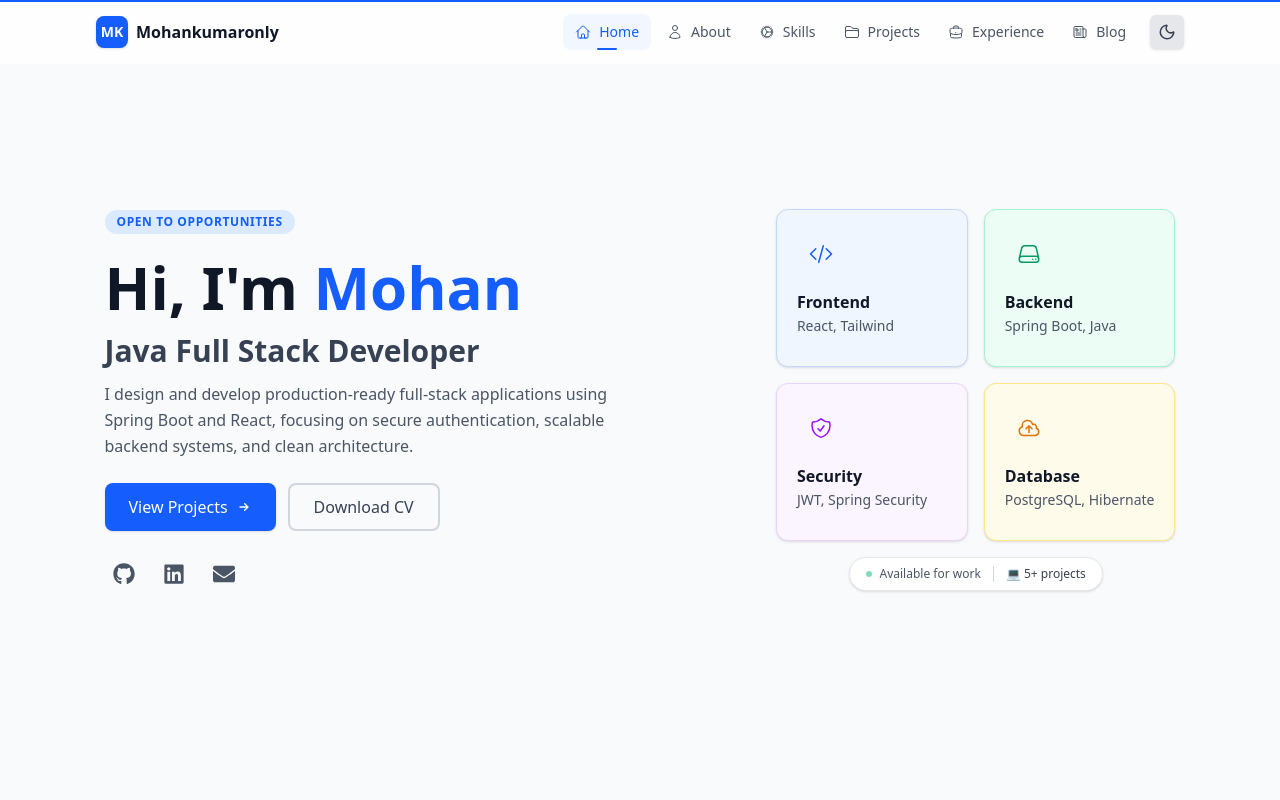
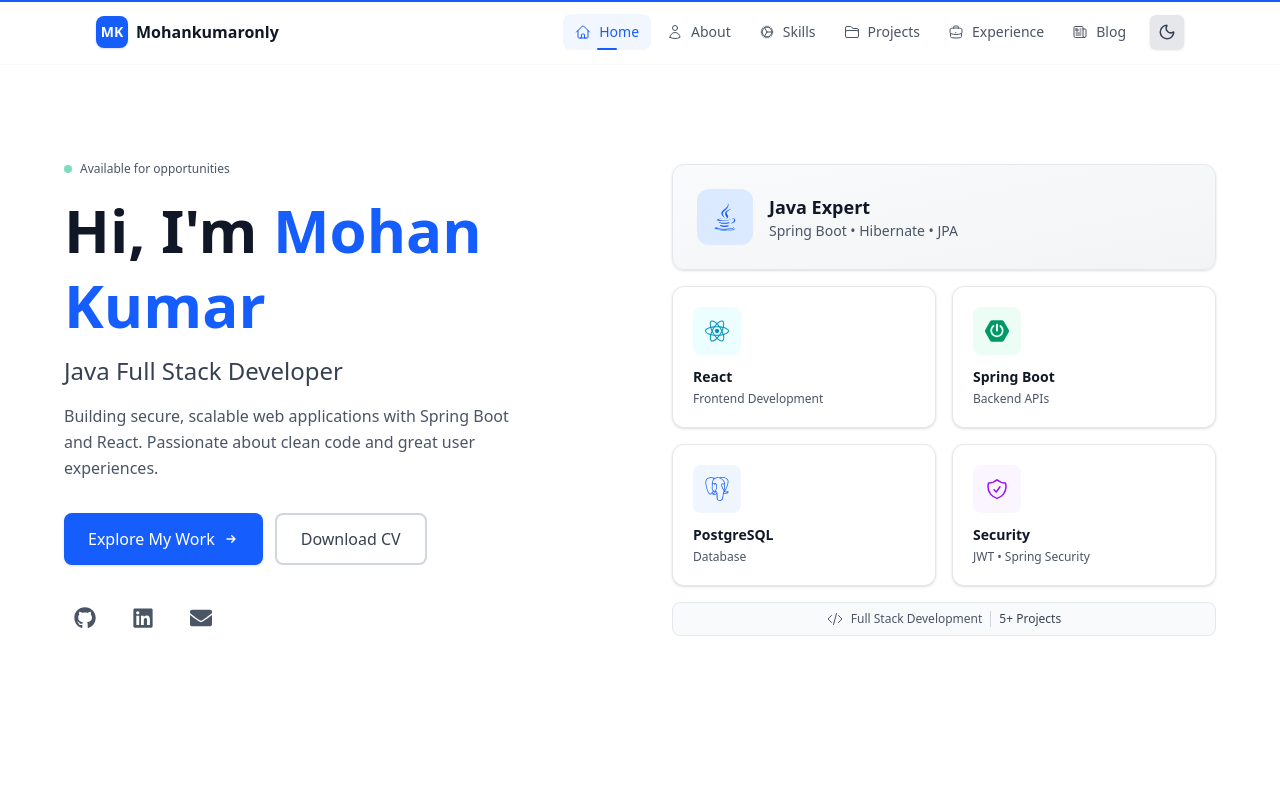
Before and after one commit to mohankumaronly/portfolio, a React (Vite) app: page / in a window 1280 px wide. Shown: the top 800 px of the page. Built offline with nearby package versions, Linux system fonts and the light colour scheme.

Commit message:
refactor: completely redesigned hero section with cleaner layout and tech cards

```diff
--- a/src/components/Hero.jsx
+++ b/src/components/Hero.jsx
@@ -1,41 +1,40 @@
 import { motion } from "framer-motion";
-import { FaGithub, FaLinkedin, FaEnvelope } from "react-icons/fa";
-import {
-  CodeBracketIcon,
-  ServerIcon,
-  ShieldCheckIcon,
-  CloudArrowUpIcon
-} from "@heroicons/react/24/outline";
+import { FaGithub, FaLinkedin, FaEnvelope, FaJava, FaReact } from "react-icons/fa";
+import { SiSpringboot, SiPostgresql } from "react-icons/si";
+import { CodeBracketIcon, ServerIcon, ShieldCheckIcon } from "@heroicons/react/24/outline";
 
 const Hero = () => {
   return (
     <section
       id="home"
-      className="min-h-screen flex items-center justify-center bg-gray-50 dark:bg-gray-900 px-4 sm:px-6 lg:px-8 relative"
+      className="min-h-screen flex items-center justify-center bg-white dark:bg-gray-900 px-4 sm:px-6 lg:px-8 relative"
     >
-      <div className="max-w-6xl mx-auto grid lg:grid-cols-5 gap-8 md:gap-12 items-center py-12 sm:py-16">
+      <div className="max-w-6xl mx-auto w-full grid lg:grid-cols-2 gap-12 lg:gap-16 items-center py-12 sm:py-16">
 
-        {/* Left Column - Text Content */}
-        <div className="lg:col-span-3 text-center lg:text-left order-2 lg:order-1">
+        {/* Left Column - Main Content */}
+        <div className="order-2 lg:order-1">
           <motion.div
-            initial={{ opacity: 0, y: 10 }}
+            initial={{ opacity: 0, y: 20 }}
             animate={{ opacity: 1, y: 0 }}
-            transition={{ duration: 0.4 }}
+            transition={{ duration: 0.5 }}
           >
-            <span className="inline-block px-3 py-1 mb-4 text-xs font-semibold tracking-wider text-blue-600 dark:text-blue-400 bg-blue-100 dark:bg-blue-900/30 rounded-full">
-              OPEN TO OPPORTUNITIES
-            </span>
+            <div className="flex items-center gap-2 mb-4">
+              <span className="w-2 h-2 bg-emerald-500 rounded-full animate-pulse"></span>
+              <span className="text-xs font-medium text-gray-600 dark:text-gray-400">
+                Available for opportunities
+              </span>
+            </div>
           </motion.div>
 
           <motion.h1
             initial={{ opacity: 0, y: 20 }}
             animate={{ opacity: 1, y: 0 }}
             transition={{ delay: 0.1, duration: 0.5 }}
-            className="text-3xl sm:text-4xl md:text-5xl lg:text-6xl font-bold text-gray-900 dark:text-white leading-tight"
+            className="text-4xl sm:text-5xl md:text-6xl font-bold text-gray-900 dark:text-white leading-tight"
           >
             Hi, I'm{" "}
             <span className="text-blue-600 dark:text-blue-400">
-              Mohan
+              Mohan Kumar
             </span>
           </motion.h1>
 
@@ -43,7 +42,7 @@ const Hero = () => {
             initial={{ opacity: 0, y: 20 }}
             animate={{ opacity: 1, y: 0 }}
             transition={{ delay: 0.2, duration: 0.5 }}
-            className="mt-2 text-lg sm:text-xl md:text-2xl lg:text-3xl font-semibold text-gray-700 dark:text-gray-300"
+            className="mt-3 text-xl sm:text-2xl font-medium text-gray-700 dark:text-gray-300"
           >
             Java Full Stack Developer
           </motion.h2>
@@ -52,25 +51,24 @@ const Hero = () => {
             initial={{ opacity: 0, y: 20 }}
             animate={{ opacity: 1, y: 0 }}
             transition={{ delay: 0.3, duration: 0.5 }}
-            className="mt-3 text-sm sm:text-base text-gray-600 dark:text-gray-400 leading-relaxed max-w-lg mx-auto lg:mx-0"
+            className="mt-4 text-base text-gray-600 dark:text-gray-400 leading-relaxed max-w-md"
           >
-            I design and develop production-ready full-stack applications using
-            Spring Boot and React, focusing on secure authentication, scalable
-            backend systems, and clean architecture.
+            Building secure, scalable web applications with Spring Boot and React.
+            Passionate about clean code and great user experiences.
           </motion.p>
 
           <motion.div
             initial={{ opacity: 0, y: 20 }}
             animate={{ opacity: 1, y: 0 }}
             transition={{ delay: 0.4, duration: 0.5 }}
-            className="mt-6 flex flex-col sm:flex-row gap-3 justify-center lg:justify-start"
+            className="mt-8 flex flex-wrap gap-3"
           >
             <a
               href="#projects"
-              className="group inline-flex items-center justify-center px-6 py-2.5 bg-blue-600 dark:bg-blue-500 text-white font-medium rounded-lg hover:bg-blue-700 dark:hover:bg-blue-600 transition-all duration-300 shadow-sm hover:shadow-md"
+              className="inline-flex items-center px-6 py-3 bg-blue-600 dark:bg-blue-500 text-white font-medium rounded-lg hover:bg-blue-700 dark:hover:bg-blue-600 transition-all duration-300 shadow-sm hover:shadow-md"
             >
-              View Projects
-              <svg className="w-4 h-4 ml-2 group-hover:translate-x-1 transition-transform" fill="none" stroke="currentColor" viewBox="0 0 24 24">
+              Explore My Work
+              <svg className="w-4 h-4 ml-2" fill="none" stroke="currentColor" viewBox="0 0 24 24">
                 <path strokeLinecap="round" strokeLinejoin="round" strokeWidth={2} d="M13 7l5 5m0 0l-5 5m5-5H6" />
               </svg>
             </a>
@@ -78,7 +76,7 @@ const Hero = () => {
             <a
               href="/pdf/Mohan_resume.pdf"
               download="Mohan_Resume.pdf"
-              className="inline-flex items-center justify-center px-6 py-2.5 border-2 border-gray-300 dark:border-gray-600 text-gray-700 dark:text-gray-200 font-medium rounded-lg hover:border-blue-600 dark:hover:border-blue-400 hover:text-blue-600 dark:hover:text-blue-400 transition-all duration-300"
+              className="inline-flex items-center px-6 py-3 border-2 border-gray-300 dark:border-gray-600 text-gray-700 dark:text-gray-300 font-medium rounded-lg hover:border-blue-600 dark:hover:border-blue-400 hover:text-blue-600 dark:hover:text-blue-400 transition-all duration-300"
             >
               Download CV
             </a>
@@ -89,13 +87,13 @@ const Hero = () => {
             initial={{ opacity: 0 }}
             animate={{ opacity: 1 }}
             transition={{ delay: 0.5, duration: 0.4 }}
-            className="mt-6 flex gap-3 justify-center lg:justify-start"
+            className="mt-8 flex gap-4"
           >
             <a
               href="https://github.com/mohankumaronly"
               target="_blank"
               rel="noopener noreferrer"
-              className="p-2 text-gray-600 dark:text-gray-400 hover:text-blue-600 dark:hover:text-blue-400 transition-colors rounded-lg hover:bg-blue-50 dark:hover:bg-blue-900/20"
+              className="p-2.5 text-gray-600 dark:text-gray-400 hover:text-blue-600 dark:hover:text-blue-400 transition-colors rounded-lg hover:bg-gray-100 dark:hover:bg-gray-800"
               aria-label="GitHub"
             >
               <FaGithub size={22} />
@@ -104,14 +102,14 @@ const Hero = () => {
               href="https://www.linkedin.com/in/mohan-kumar-3151a1308"
               target="_blank"
               rel="noopener noreferrer"
-              className="p-2 text-gray-600 dark:text-gray-400 hover:text-blue-600 dark:hover:text-blue-400 transition-colors rounded-lg hover:bg-blue-50 dark:hover:bg-blue-900/20"
+              className="p-2.5 text-gray-600 dark:text-gray-400 hover:text-blue-600 dark:hover:text-blue-400 transition-colors rounded-lg hover:bg-gray-100 dark:hover:bg-gray-800"
               aria-label="LinkedIn"
             >
               <FaLinkedin size={22} />
             </a>
             <a
               href="mailto:mohankumaronly81@gmail.com"
-              className="p-2 text-gray-600 dark:text-gray-400 hover:text-blue-600 dark:hover:text-blue-400 transition-colors rounded-lg hover:bg-blue-50 dark:hover:bg-blue-900/20"
+              className="p-2.5 text-gray-600 dark:text-gray-400 hover:text-blue-600 dark:hover:text-blue-400 transition-colors rounded-lg hover:bg-gray-100 dark:hover:bg-gray-800"
               aria-label="Email"
             >
               <FaEnvelope size={22} />
@@ -119,88 +117,106 @@ const Hero = () => {
           </motion.div>
         </div>
 
-        {/* Right Column - Tech Stack Cards */}
+        {/* Right Column - Tech Cards */}
         <motion.div
-          initial={{ opacity: 0, y: 20 }}
-          animate={{ opacity: 1, y: 0 }}
+          initial={{ opacity: 0, scale: 0.95 }}
+          animate={{ opacity: 1, scale: 1 }}
           transition={{ duration: 0.5 }}
-          className="lg:col-span-2 order-1 lg:order-2"
+          className="order-1 lg:order-2"
         >
-          <div className="grid grid-cols-2 gap-3 sm:gap-4">
-            {[
-              {
-                icon: CodeBracketIcon,
-                label: "Frontend",
-                tech: "React, Tailwind",
-                bgColor: "bg-blue-50 dark:bg-blue-900/20",
-                iconColor: "text-blue-600 dark:text-blue-400",
-                borderColor: "border-blue-200 dark:border-blue-800"
-              },
-              {
-                icon: ServerIcon,
-                label: "Backend",
-                tech: "Spring Boot, Java",
-                bgColor: "bg-emerald-50 dark:bg-emerald-900/20",
-                iconColor: "text-emerald-600 dark:text-emerald-400",
-                borderColor: "border-emerald-200 dark:border-emerald-800"
-              },
-              {
-                icon: ShieldCheckIcon,
-                label: "Security",
-                tech: "JWT, Spring Security",
-                bgColor: "bg-purple-50 dark:bg-purple-900/20",
-                iconColor: "text-purple-600 dark:text-purple-400",
-                borderColor: "border-purple-200 dark:border-purple-800"
-              },
-              {
-                icon: CloudArrowUpIcon,
-                label: "Database",
-                tech: "PostgreSQL, Hibernate",
-                bgColor: "bg-amber-50 dark:bg-amber-900/20",
-                iconColor: "text-amber-600 dark:text-amber-400",
-                borderColor: "border-amber-200 dark:border-amber-800"
-              },
-            ].map((item, index) => (
-              <motion.div
-                key={item.label}
-                initial={{ opacity: 0, y: 15 }}
-                animate={{ opacity: 1, y: 0 }}
-                transition={{ delay: 0.2 + index * 0.08, duration: 0.4 }}
-                whileHover={{ y: -4 }}
-                className={`${item.bgColor} rounded-xl p-4 sm:p-5 border ${item.borderColor} shadow-sm hover:shadow-md transition-all duration-300`}
-              >
-                <div className={`w-10 h-10 sm:w-12 sm:h-12 rounded-lg ${item.bgColor} flex items-center justify-center mb-2 sm:mb-3`}>
-                  <item.icon className={`w-5 h-5 sm:w-6 sm:h-6 ${item.iconColor}`} />
+          <div className="grid grid-cols-2 gap-4">
+            {/* Main Tech Card - Java */}
+            <motion.div
+              initial={{ opacity: 0, y: 20 }}
+              animate={{ opacity: 1, y: 0 }}
+              transition={{ delay: 0.2, duration: 0.4 }}
+              whileHover={{ y: -6 }}
+              className="col-span-2 bg-gradient-to-br from-gray-50 to-gray-100 dark:from-gray-800 dark:to-gray-800/50 rounded-xl p-6 border border-gray-200 dark:border-gray-700 shadow-sm hover:shadow-md transition-all duration-300"
+            >
+              <div className="flex items-center gap-4">
+                <div className="w-14 h-14 rounded-xl bg-blue-100 dark:bg-blue-900/30 flex items-center justify-center">
+                  <FaJava className="w-7 h-7 text-blue-600 dark:text-blue-400" />
                 </div>
-                <h3 className="text-sm sm:text-base font-semibold text-gray-900 dark:text-white">
-                  {item.label}
-                </h3>
-                <p className="text-xs sm:text-sm text-gray-600 dark:text-gray-400 mt-0.5">
-                  {item.tech}
-                </p>
-                <div className={`mt-2 w-8 h-0.5 ${item.iconColor} rounded-full`}></div>
-              </motion.div>
-            ))}
+                <div>
+                  <h3 className="text-lg font-semibold text-gray-900 dark:text-white">Java Expert</h3>
+                  <p className="text-sm text-gray-600 dark:text-gray-400">Spring Boot • Hibernate • JPA</p>
+                </div>
+              </div>
+            </motion.div>
+
+            {/* React Card */}
+            <motion.div
+              initial={{ opacity: 0, y: 20 }}
+              animate={{ opacity: 1, y: 0 }}
+              transition={{ delay: 0.3, duration: 0.4 }}
+              whileHover={{ y: -6 }}
+              className="bg-white dark:bg-gray-800 rounded-xl p-5 border border-gray-200 dark:border-gray-700 shadow-sm hover:shadow-md transition-all duration-300"
+            >
+              <div className="w-12 h-12 rounded-lg bg-cyan-50 dark:bg-cyan-900/20 flex items-center justify-center mb-3">
+                <FaReact className="w-6 h-6 text-cyan-600 dark:text-cyan-400" />
+              </div>
+              <h4 className="text-sm font-semibold text-gray-900 dark:text-white">React</h4>
+              <p className="text-xs text-gray-600 dark:text-gray-400 mt-1">Frontend Development</p>
+            </motion.div>
+
+            {/* Spring Boot Card */}
+            <motion.div
+              initial={{ opacity: 0, y: 20 }}
+              animate={{ opacity: 1, y: 0 }}
+              transition={{ delay: 0.35, duration: 0.4 }}
+              whileHover={{ y: -6 }}
+              className="bg-white dark:bg-gray-800 rounded-xl p-5 border border-gray-200 dark:border-gray-700 shadow-sm hover:shadow-md transition-all duration-300"
+            >
+              <div className="w-12 h-12 rounded-lg bg-emerald-50 dark:bg-emerald-900/20 flex items-center justify-center mb-3">
+                <SiSpringboot className="w-6 h-6 text-emerald-600 dark:text-emerald-400" />
+              </div>
+              <h4 className="text-sm font-semibold text-gray-900 dark:text-white">Spring Boot</h4>
+              <p className="text-xs text-gray-600 dark:text-gray-400 mt-1">Backend APIs</p>
+            </motion.div>
+
+            {/* PostgreSQL Card */}
+            <motion.div
+              initial={{ opacity: 0, y: 20 }}
+              animate={{ opacity: 1, y: 0 }}
+              transition={{ delay: 0.4, duration: 0.4 }}
+              whileHover={{ y: -6 }}
+              className="bg-white dark:bg-gray-800 rounded-xl p-5 border border-gray-200 dark:border-gray-700 shadow-sm hover:shadow-md transition-all duration-300"
+            >
+              <div className="w-12 h-12 rounded-lg bg-blue-50 dark:bg-blue-900/20 flex items-center justify-center mb-3">
+                <SiPostgresql className="w-6 h-6 text-blue-600 dark:text-blue-400" />
+              </div>
+              <h4 className="text-sm font-semibold text-gray-900 dark:text-white">PostgreSQL</h4>
+              <p className="text-xs text-gray-600 dark:text-gray-400 mt-1">Database</p>
+            </motion.div>
+
+            {/* Security Card */}
+            <motion.div
+              initial={{ opacity: 0, y: 20 }}
+              animate={{ opacity: 1, y: 0 }}
+              transition={{ delay: 0.45, duration: 0.4 }}
+              whileHover={{ y: -6 }}
+              className="bg-white dark:bg-gray-800 rounded-xl p-5 border border-gray-200 dark:border-gray-700 shadow-sm hover:shadow-md transition-all duration-300"
+            >
+              <div className="w-12 h-12 rounded-lg bg-purple-50 dark:bg-purple-900/20 flex items-center justify-center mb-3">
+                <ShieldCheckIcon className="w-6 h-6 text-purple-600 dark:text-purple-400" />
+              </div>
+              <h4 className="text-sm font-semibold text-gray-900 dark:text-white">Security</h4>
+              <p className="text-xs text-gray-600 dark:text-gray-400 mt-1">JWT • Spring Security</p>
+            </motion.div>
+
+            {/* Tech Stack Tag */}
+            <motion.div
+              initial={{ opacity: 0, y: 20 }}
+              animate={{ opacity: 1, y: 0 }}
+              transition={{ delay: 0.5, duration: 0.4 }}
+              className="col-span-2 flex items-center justify-center gap-2 px-4 py-2 bg-gray-50 dark:bg-gray-800/50 rounded-lg border border-gray-200 dark:border-gray-700"
+            >
+              <CodeBracketIcon className="w-4 h-4 text-gray-600 dark:text-gray-400" />
+              <span className="text-xs text-gray-600 dark:text-gray-400">Full Stack Development</span>
+              <span className="w-px h-4 bg-gray-300 dark:bg-gray-600"></span>
+              <span className="text-xs font-medium text-gray-700 dark:text-gray-300">5+ Projects</span>
+            </motion.div>
           </div>
-
-          {/* Status Badge */}
-          <motion.div
-            initial={{ opacity: 0, y: 10 }}
-            animate={{ opacity: 1, y: 0 }}
-            transition={{ delay: 0.6, duration: 0.4 }}
-            className="mt-4 text-center"
-          >
-            <div className="inline-flex items-center gap-3 px-4 py-2 bg-white dark:bg-gray-800 rounded-full border border-gray-200 dark:border-gray-700 shadow-sm">
-              <span className="flex items-center gap-2 text-xs text-gray-600 dark:text-gray-400">
-                <span className="w-1.5 h-1.5 bg-emerald-500 rounded-full animate-pulse"></span>
-                Available for work
-              </span>
-              <span className="w-px h-4 bg-gray-300 dark:bg-gray-600"></span>
-              <span className="text-xs font-medium text-gray-700 dark:text-gray-300">
-                💻 5+ projects
-              </span>
-            </div>
-          </motion.div>
         </motion.div>
       </div>
     </section>
```
